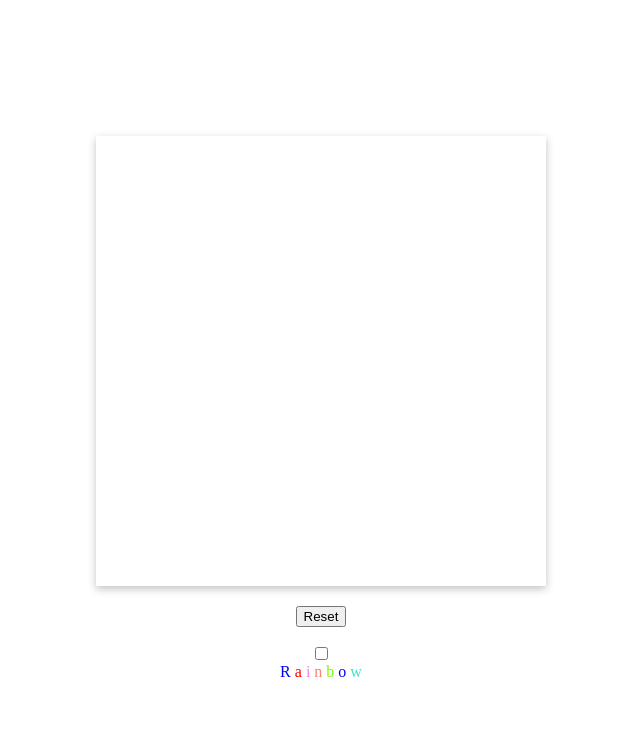
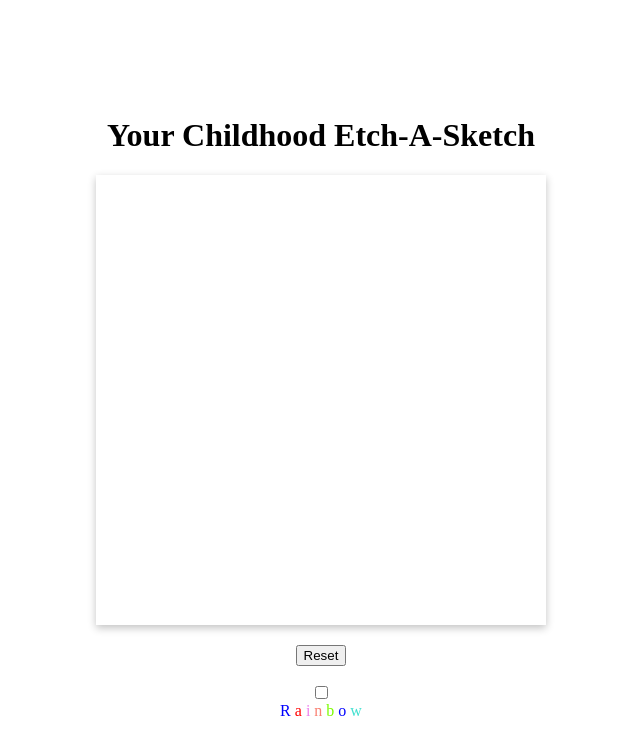
Before and after one commit to holliskuang/Etch-a-Sketch, a plain HTML site: page index.html in a window 1280 px wide. Shown: the whole page, without its empty margins (319-959 px from the left). Drawn offline with Linux system fonts and the light colour scheme.

Commit message:
added title and header

```diff
--- a/index.html
+++ b/index.html
@@ -4,12 +4,13 @@
     <meta charset="UTF-8">
     <meta http-equiv="X-UA-Compatible" content="IE=edge">
     <meta name="viewport" content="width=device-width, initial-scale=1.0">
-    <title>Document</title>
+    <title>Etch A Sketch </title>
     <link  rel="stylesheet" href="style.css"
      crossorigin="anonymous">
 </head>
 <body>
 <div class=page>
+<h1 class=header> Your Childhood Etch-A-Sketch</h1>
 <div id="grid" class="grid"></div>
 <button id='reset' class= 'reset'> Reset </button>
 <input type='checkbox' id='rainbow' class= 'rainbow'></checkbox>
```
